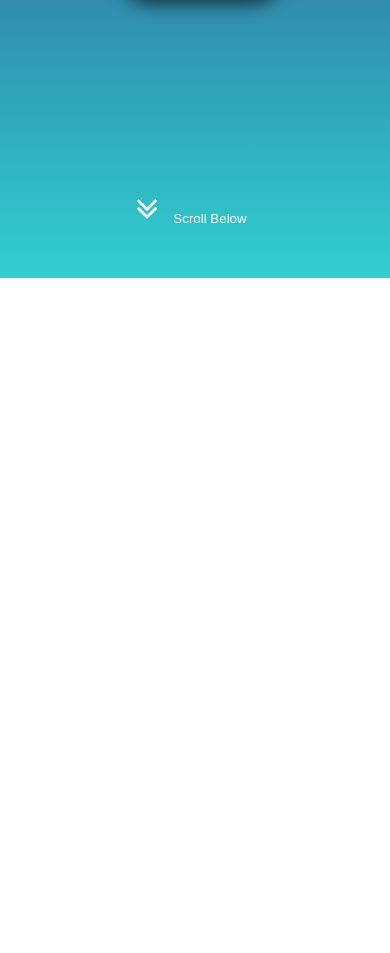
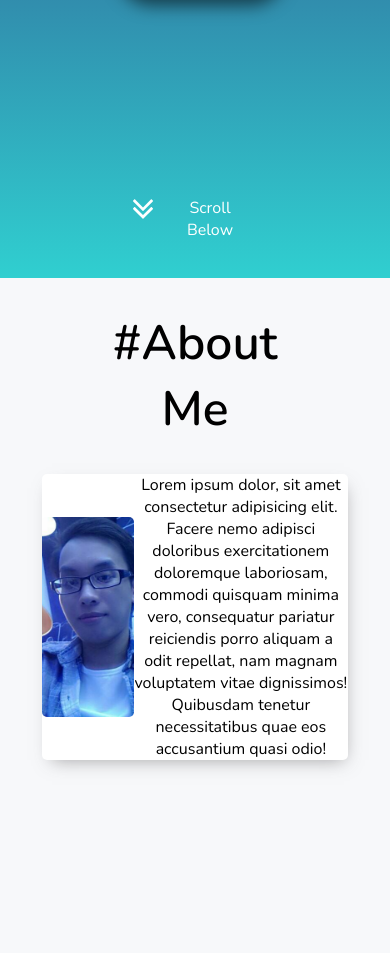
Before and after one commit to TamPhamdev/portfolio, a website: page index.html in a window 390 px wide. Shown: the part 566-1519 px from the top of the page. Before the commit the page ends 844 px from the top, so only its background shows below. Drawn offline with nearby package versions, Linux system fonts and the light colour scheme.

Commit message:
Add section About Me

```diff
--- a/css/config.css
+++ b/css/config.css
@@ -1,4 +1,6 @@
-
+html {
+  scroll-behavior: smooth;
+}
 .row::after {
   content: "";
   clear: both;
--- a/css/mobile.css
+++ b/css/mobile.css
@@ -173,7 +173,7 @@
   .left-banner {
     display: flex;
     flex-direction: column;
-    text-align: left;
+    text-align: center;
   }
 
   main#home > .scroll-down {
--- a/css/style.css
+++ b/css/style.css
@@ -36,7 +36,7 @@ header {
   z-index: 1;
   position: fixed;
   width: 100%;
-  height: 30vh;
+  height: 10vh;
 }
 
 @media screen and (min-width: 500px) {
@@ -175,13 +175,13 @@ main {
   justify-content: center;
 }
 
-.scroll-down>button>img {
+.scroll-down>a>img {
   margin-right: 1rem;
   width: 20px;
   animation: arrowMove 2s infinite;
 }
 
-.scroll-down>button {
+.scroll-down>a {
   color: #fff;
   background: none;
   cursor: pointer;
@@ -199,15 +199,66 @@ main {
 
 @keyframes arrowMove {
   0% {
-   transform: translateY(0);
+    transform: translateY(0);
   }
+
   25% {
     transform: translateY(-20px);
   }
+
   50% {
     transform: translateY(-10px);
   }
+
   100% {
     transform: translateY(0);
   }
 }
+
+.about-me {
+  background-color: rgb(247, 248, 250);
+  /* background: url('../images/') center center/cover no-repeat; */
+}
+
+.row-about-me {
+  display: flex;
+  justify-content: center;
+}
+
+.h1-section {
+  display: inline-block;
+}
+
+.info-container {
+  padding: 2rem 0;
+  height: 80vh;
+  display: flex;
+  flex-direction: column;
+  text-align: center;
+  align-items: center;
+}
+
+.ab-content {
+  background-color: #fff;
+  border-radius: 5px;
+  -webkit-box-shadow: 3px 7px 17px -7px rgba(77,76,77,1);
+-moz-box-shadow: 3px 7px 17px -7px rgba(77,76,77,1);
+box-shadow: 3px 7px 17px -7px rgba(77,76,77,0.5);
+  margin-top: 2rem;
+  display: flex;
+  flex-direction: row;
+  align-items: center;
+  justify-content: space-between;
+}
+
+.portrait {
+  width: 200px;
+  border-radius: 5px;
+  height: 200px;
+  background: url('../images/avt.jpg') center center/cover no-repeat;
+}
+
+.introduce {
+  margin: 0 auto;
+  max-width: 70%;
+}
--- a/index.html
+++ b/index.html
@@ -31,7 +31,7 @@
             </a>
           </li>
           <li class="nav-link">
-            <a href="" class="nav-item">
+            <a href="#about-me" class="nav-item">
               About me
             </a></li>
           <li class="nav-link">
@@ -50,19 +50,41 @@
         <h1 class="lg-heading">Hi, I am Tam</h1>
         <h2 class="sm-heading">Front-end Developer</h2>
         <div class="download">
-          <a href="/"><img style="padding-right:.5rem;"width="30px" src="images/download.svg" alt="Download my resume">Download my resume</a>
+          <a href="/"><img style="padding-right:.5rem;" width="30px" src="images/download.svg"
+              alt="Download my resume">Download my resume</a>
         </div>
       </div>
       <div class="right-banner">
         <img src="images/yeo-feature-1.svg" alt="">
       </div>
       <div class="scroll-down">
-        <button><img src="images/thin-arrowheads-pointing-down.svg" alt="">Scroll Below</button>
+        <a href="#about-me"><img src="images/thin-arrowheads-pointing-down.svg" alt="">Scroll Below</a>
+      </div>
+  </div>
+  <div class="clear"></div>
+  </main>
+  <section id="about-me" class="about-me">
+    <div class="container">
+      <div class="row row-about-me">
+        <div class="col-8 info-container">
+          <div class="h1-section">
+            <h1>#About Me</h1>
+          </div>
+          <div class="ab-content">
+              <div class="portrait"></div>
+          <div class="introduce">
+            <p>Lorem ipsum dolor, sit amet consectetur adipisicing elit. Facere nemo adipisci doloribus exercitationem
+              doloremque laboriosam, commodi quisquam minima vero, consequatur pariatur reiciendis porro aliquam a odit
+              repellat, nam magnam voluptatem vitae dignissimos! Quibusdam tenetur necessitatibus quae eos accusantium
+              quasi odio!</p>
+          </div>
+          </div>
+        </div>
       </div>
     </div>
-    <div class="clear"></div>
-    </main>
+  </section>
   </div>
 </body>
 <script src="js/script.js"></script>
+
 </html>
```
Also changed, not shown: images/avt.jpg (added), images/hand-finger-pointing-down.svg (deleted).
